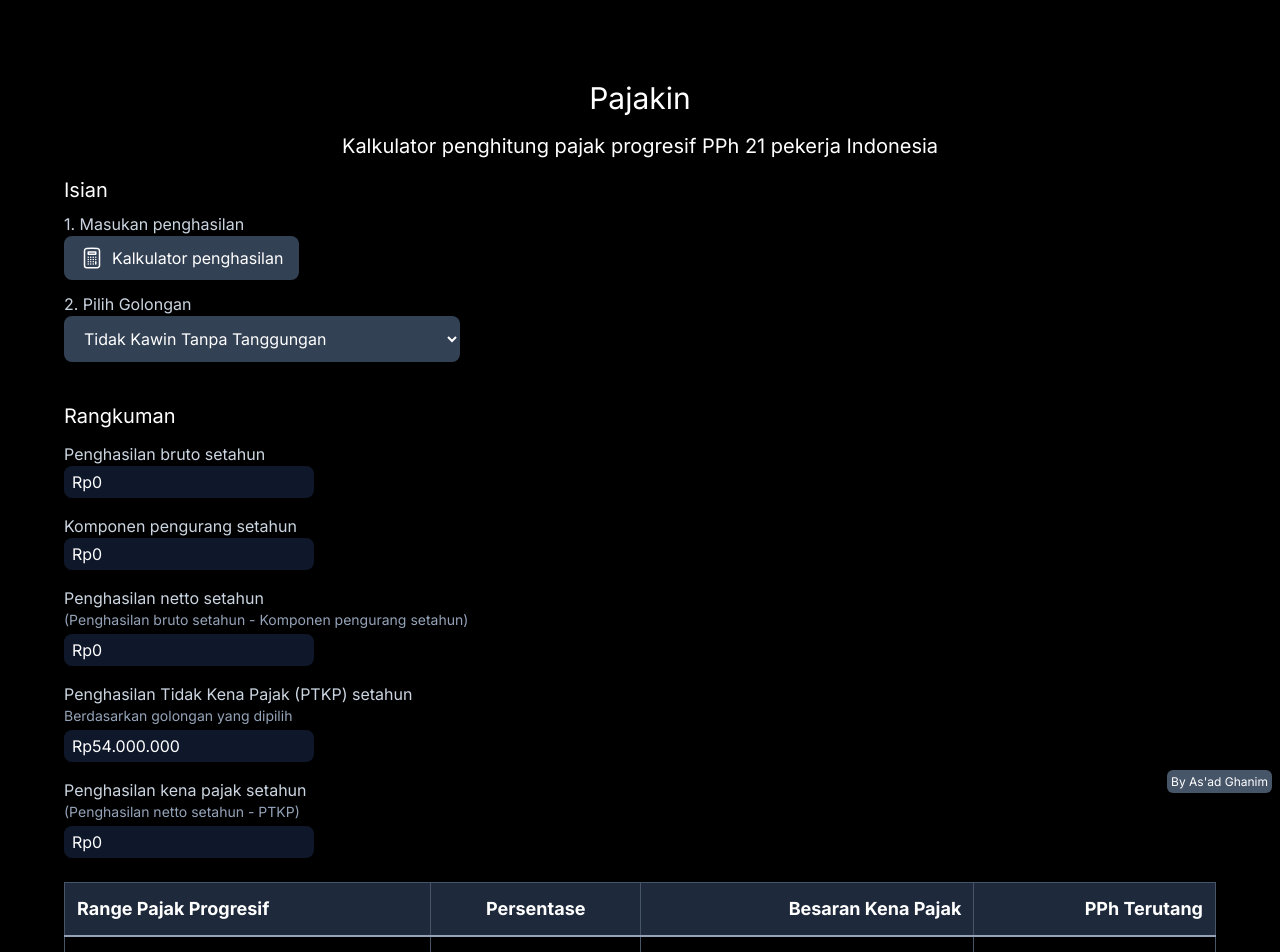
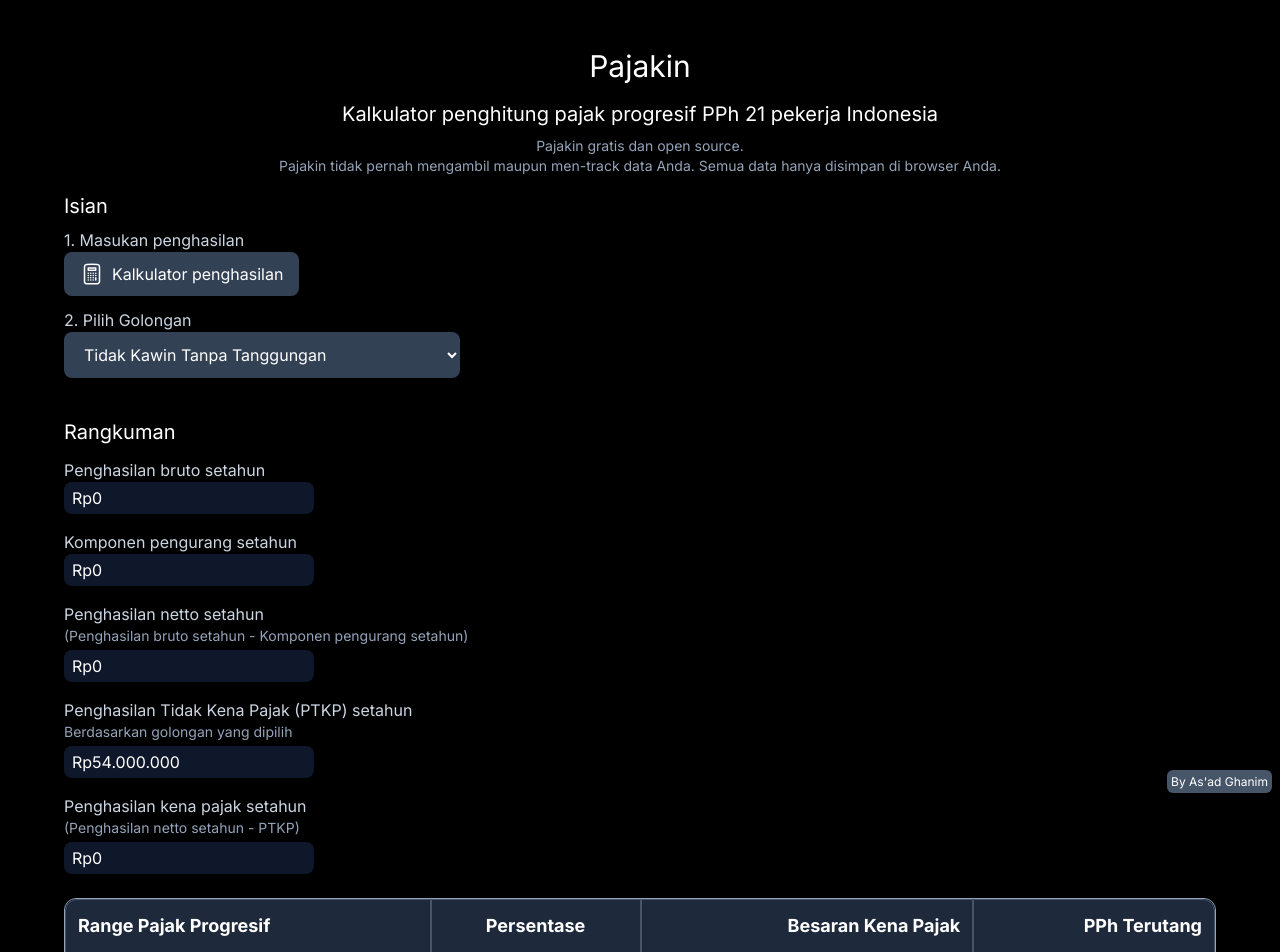
Before and after one commit to AsadSaleh/pajakin, a Next.js app: page / in a window 1280 px wide. Shown: the top 952 px of the page. Built offline with nearby package versions, Linux system fonts and the light colour scheme.

Commit message:
feat: update disclaimer and table style

```diff
--- a/app/page.tsx
+++ b/app/page.tsx
@@ -190,12 +190,28 @@ export default function Home() {
   const pphTerutangPerbulan = pphTerutangPertahun / 12;
 
   return (
-    <main className="max-w-lg md:max-w-6xl px-2 lg:px-0 mx-auto py-8 md:py-20">
+    <main className="max-w-lg md:max-w-6xl px-2 lg:px-0 mx-auto py-8 md:py-12">
       <div className="mb-4 mx-auto text-center">
         <h1 className="text-3xl text-center">Pajakin</h1>
         <h2 className="text-xl mt-4 text-center">
           Kalkulator penghitung pajak progresif PPh 21 pekerja Indonesia
         </h2>
+        <p className="mt-2 text-sm text-slate-400">
+          Pajakin gratis dan{" "}
+          <a
+            href="https://github.com/AsadSaleh/pajakin/"
+            className="hover:underline"
+            target="_blank"
+            rel="noopener noreferrer"
+          >
+            open source
+          </a>
+          .
+        </p>
+        <p className="text-sm text-slate-400">
+          Pajakin tidak pernah mengambil maupun men-track data Anda. Semua data
+          hanya disimpan di browser Anda.
+        </p>
       </div>
 
       <h3 className="text-xl">Isian</h3>
@@ -224,11 +240,8 @@ export default function Home() {
 
       {/* Modal start */}
       <div
-        className={`fixed bg-slate-700 z-10 h-screen top-0 right-0 p-4 w-screen md:w-[500px] lg:w-[700px] transition ease-in-out duration-300 overflow-y-scroll overscroll-contain ${
-          modalState === "open"
-            ? "translate-x-0"
-            : "translate-x-full md:translate-x-[500px] lg:translate-x-[700px]"
-        }`}
+        data-shown={modalState === "open"}
+        className={`fixed bg-slate-700 z-10 h-screen top-0 right-0 translate-x-full md:translate-x-[500px] lg:translate-x-[700px] data-[shown=true]:translate-x-0 p-4 w-screen md:w-[500px] lg:w-[700px] transition ease-in-out duration-300 overflow-y-scroll overscroll-contain ${""}`}
       >
         <div className="flex items-center justify-between">
           <h4 className="text-2xl">Input Penghasilan</h4>
@@ -626,10 +639,10 @@ export default function Home() {
 
       {/* TABEL */}
       <div className="mt-6 w-full overflow-scroll">
-        <table className="w-[600px] md:w-full border-collapse border border-slate-400">
-          <thead>
+        <table className="rounded-xl w-[600px] md:w-full border-separate border-spacing-0 border border-slate-400">
+          <thead className="rounded-tl-xl">
             <tr className="text-lg border-b-2 border-slate-400">
-              <th className="p-3 bg-slate-800 text-left border border-slate-600">
+              <th className="rounded-tl-xl p-3 bg-slate-800 text-left border border-slate-600">
                 Range Pajak Progresif
               </th>
               <th className="p-3 bg-slate-800 border border-slate-600">
@@ -638,7 +651,7 @@ export default function Home() {
               <th className="p-3 bg-slate-800 text-right border border-slate-600">
                 Besaran Kena Pajak
               </th>
-              <th className="p-3 bg-slate-800 text-right border border-slate-600">
+              <th className="rounded-tr-xl p-3 bg-slate-800 text-right border border-slate-600">
                 PPh Terutang
               </th>
             </tr>
```
